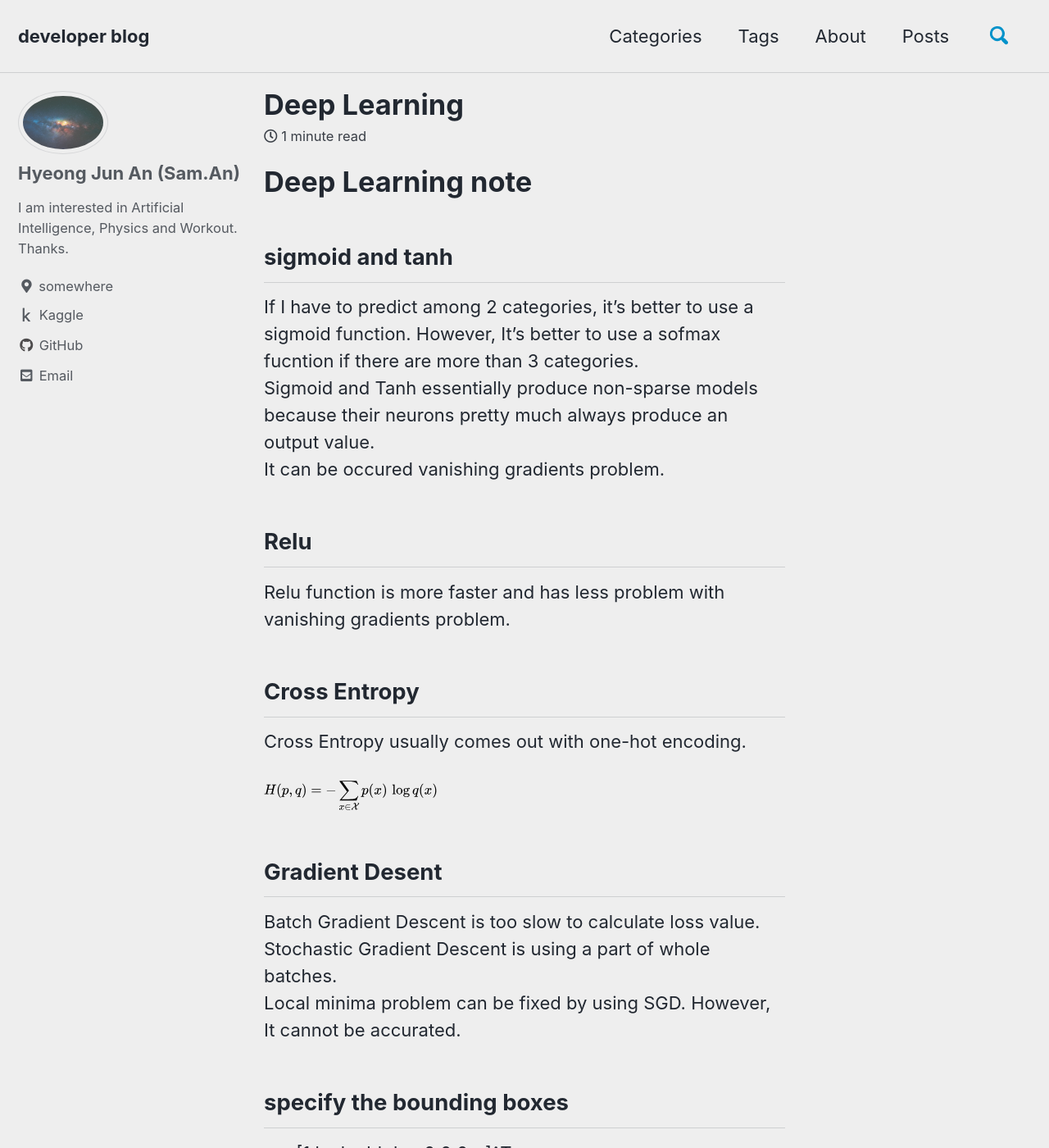
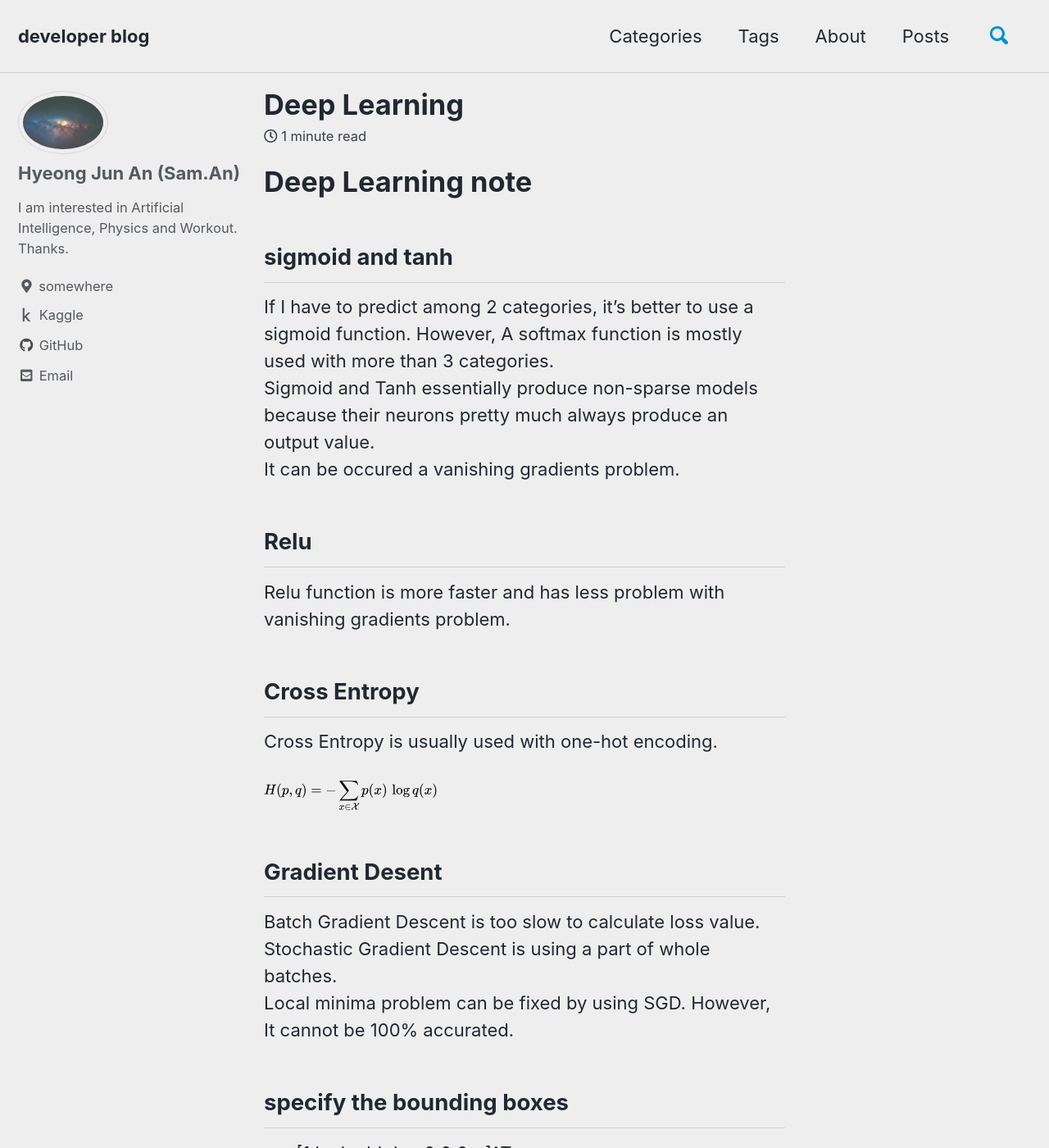
Before and after one commit to sammiee5311/sammiee5311.github.com, a Jekyll site: the page built from _posts/2020-09-07-Deep Learning.md, in a window 1280 px wide and 1400 px high. Shown: the whole window at 82% size. Built offline with Jekyll 4.4.1, drawn with Linux system fonts in a browser that asks for light colours; cached includes are drawn as plain includes.

Commit message:
Update 2020-09-07-Deep Learning.md

```diff
--- a/_posts/2020-09-07-Deep Learning.md
+++ b/_posts/2020-09-07-Deep Learning.md
@@ -15,9 +15,9 @@ last_modified_at: 2020-10-01
 
 ## sigmoid and tanh
 
-If I have to predict among 2 categories, it's better to use a sigmoid function. However, It's better to use a sofmax fucntion if there are more than 3 categories. <br>
+If I have to predict among 2 categories, it's better to use a sigmoid function. However, A softmax function is mostly used with more than 3 categories. <br>
 Sigmoid and Tanh essentially produce non-sparse models because their neurons pretty much always produce an output value. <br>
-It can be occured vanishing gradients problem.
+It can be occured a vanishing gradients problem.
 
 
 ## Relu
@@ -26,7 +26,7 @@ Relu function is more faster and has less problem with vanishing gradients probl
 
 ## Cross Entropy
 
-Cross Entropy usually comes out with one-hot encoding.
+Cross Entropy is usually used with one-hot encoding.
 
 ![](/assets/images/post/deep_learning/cross_entropy.svg)
 
@@ -34,7 +34,7 @@ Cross Entropy usually comes out with one-hot encoding.
 
 Batch Gradient Descent is too slow to calculate loss value. <br>
 Stochastic Gradient Descent is using a part of whole batches. <br>
-Local minima problem can be fixed by using SGD. However, It cannot be accurated.
+Local minima problem can be fixed by using SGD. However, It cannot be 100% accurated.
 
 ## specify the bounding boxes
 
```
